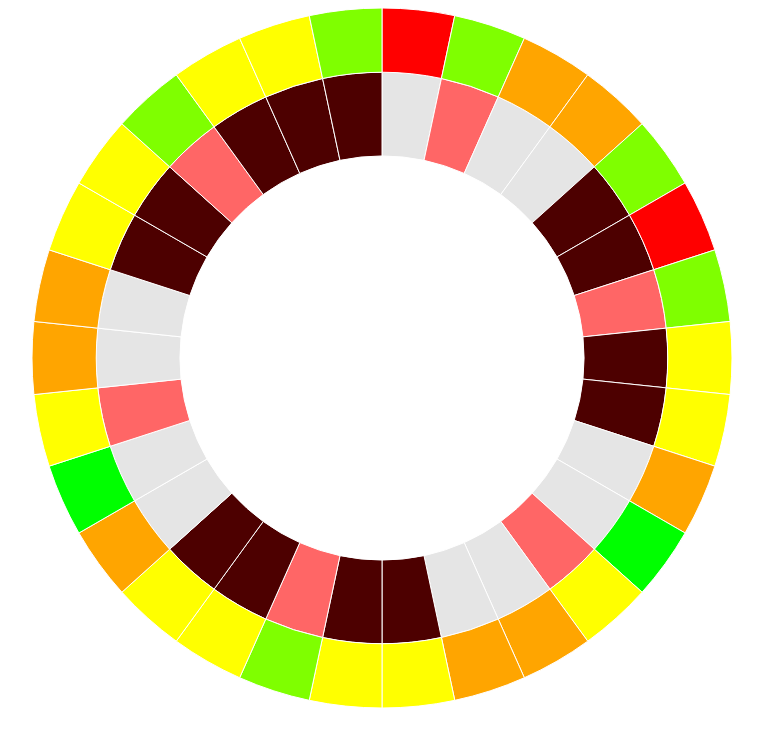
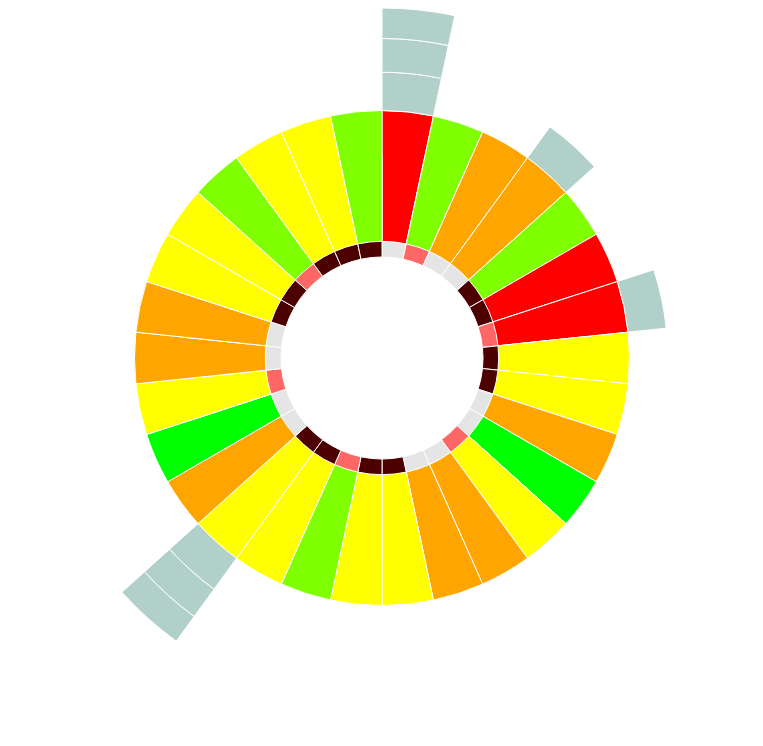
Before and after one commit to rebekahkim/d3, a plain HTML site: page sunburst.html in a window 1280 px wide. Shown: the whole page, without its empty margins (76-839 px from the left). Drawn offline with Linux system fonts and the light colour scheme.

Commit message:
Fixed
*PROBLEM documented

```diff
--- a/sunburst.html
+++ b/sunburst.html
@@ -11,115 +11,133 @@
     <script type="text/javascript">
     	var dataset;
 
-    	// load JSON
-    	d3.json("/data/test.json", function(data){
-    		// for (var i = data["days"].length - 1; i >= 0; i--) {
-    			// console.log(data["days"][i]);
-    			// dataset.push(data["days"][i]);
-    		// }
-    		console.log(data)
+    	// PROBLEM: parsing JSON file
+    	d3.json("/data/insights.json", function(data){
     		dataset = data;
     	});
 
-
-		const data = {
+ 		// Sunburst takes hierarchal data
+		// so the insights.JSON file format should be the following:
+		var data = {
+		  // root
 		  name: 'root',
 		  children: [
-		    { name: 'day',  havePeriod: "No", bleeding: "", children: [
-		      { name: 'day1', size: 1, howWasDay: "unbearable"}
+		  	// First Ring- Period and Bleeding
+		    { dayNb: 0, name: 'blood',  havePeriod: "No", bleeding: "", children: [
+		      // Second Ring- How was your day
+		      { name: 'howdy', size: 1, howWasDay: "unbearable", children: [
+		      	// Outer Rings- number of tracking- hierarchal
+		      	// So the total number of rings (depth), per day, there will be 2 inner rings (blood, howWasDay) + number of tracking
+		      	{ name: 'track1', size: 1, children: [
+		      		{ name: 'track2', size: 1, children: [
+		      			// this day has 3 trackings
+		      			{name: 'track3', size: 1}
+		      		]}
+		      	]}
+		      ]}
 		    ] },
-		   { name: 'day', havePeriod: "No", bleeding: "break", children: [
-		      { name: 'day1', size: 1,  howWasDay: "good" }
+		   { dayNb: 1, name: 'blood', havePeriod: "No", bleeding: "break", children: [
+		      { name: 'howdy', size: 1,  howWasDay: "good" }
 		    ] },
-		    { name: 'day', havePeriod: "No", bleeding: "", children: [
-		      { name: 'day1', size: 1, howWasDay: "manageable"  }
+		    { dayNb: 2, name: 'blood', havePeriod: "No", bleeding: "", children: [
+		      { name: 'howdy', size: 1, howWasDay: "manageable"  }
 		    ] },
-		    { name: 'day',havePeriod: "No", bleeding: "", children: [
-		      { name: 'day1', size: 1, howWasDay: "manageable"  }
+		    { dayNb: 3, name: 'blood',havePeriod: "No", bleeding: "", children: [
+		      { name: 'howdy', size: 1, howWasDay: "manageable", children: [
+		      	{naem : 'track1' , size: 1}
+		      ] }
 		    ] },
-		    { name: 'day', havePeriod: "Yes", bleeding: "", children: [
-		      { name: 'day1', size: 1,  howWasDay: "good" }
+		    { dayNb: 4, name: 'blood', havePeriod: "Yes", bleeding: "", children: [
+		      { name: 'howdy', size: 1,  howWasDay: "good" }
 		    ] },
-		    { name: 'day', havePeriod: "Yes", bleeding: "", children: [
-		      { name: 'day1', size: 1,  howWasDay: "unbearable" }
+		    { dayNb: 5, name: 'blood', havePeriod: "Yes", bleeding: "", children: [
+		      { name: 'howdy', size: 1,  howWasDay: "unbearable" }
 		    ] },
-		    { name: 'day', havePeriod: "Yes", bleeding: "break", children: [
-		      { name: 'day1', size: 1,  howWasDay: "good" }
+		    { dayNb: 6, name: 'blood', havePeriod: "Yes", bleeding: "break", children: [
+		      { name: 'howdy', size: 1, howWasDay: "unbearable", children: [
+		      	{ name: 'track1', size:1}
+		      ]}
 		    ] },
-		    { name: 'day', havePeriod: "Yes", bleeding: "", children: [
-		      { name: 'day1', size: 1,  howWasDay: "bad" }
+		    { dayNb: 7, name: 'blood', havePeriod: "Yes", bleeding: "", children: [
+		      { name: 'howdy', size: 1,  howWasDay: "bad" }
 		    ] },
-		    { name: 'day', havePeriod: "Yes", bleeding: "", children: [
-		      { name: 'day1', size: 1,  howWasDay: "bad" }
+		    { dayNb: 8, name: 'blood', havePeriod: "Yes", bleeding: "", children: [
+		      { name: 'howdy', size: 1,  howWasDay: "bad" }
 		    ] },
-		    { name: 'day', havePeriod: "No", bleeding: "", children: [
-		      { name: 'day1', size: 1, howWasDay: "manageable"  }
+		    { dayNb: 9, name: 'blood', havePeriod: "No", bleeding: "", children: [
+		      { name: 'howdy', size: 1, howWasDay: "manageable"  }
 		    ] },
-		    { name: 'day',  havePeriod: "No", bleeding: "", children: [
-		      { name: 'day1', size: 1, howWasDay: "great"}
+		    { dayNb: 10, name: 'blood',  havePeriod: "No", bleeding: "", children: [
+		      { name: 'howdy', size: 1, howWasDay: "great"}
 		    ] },
-		   { name: 'day', havePeriod: "No", bleeding: "break", children: [
-		      { name: 'day1', size: 1,  howWasDay: "bad" }
+		   { dayNb: 11, name: 'blood', havePeriod: "No", bleeding: "break", children: [
+		      { name: 'howdy', size: 1,  howWasDay: "bad" }
 		    ] },
-		    { name: 'day', havePeriod: "No", bleeding: "", children: [
-		      { name: 'day1', size: 1, howWasDay: "manageable"  }
+		    { dayNb: 12, name: 'blood', havePeriod: "No", bleeding: "", children: [
+		      { name: 'howdy', size: 1, howWasDay: "manageable"  }
 		    ] },
-		    { name: 'day',havePeriod: "No", bleeding: "", children: [
-		      { name: 'day1', size: 1, howWasDay: "manageable"  }
+		    { dayNb: 13, name: 'blood',havePeriod: "No", bleeding: "", children: [
+		      { name: 'howdy', size: 1, howWasDay: "manageable"  }
 		    ] },
-		    { name: 'day', havePeriod: "Yes", bleeding: "", children: [
-		      { name: 'day1', size: 1,  howWasDay: "bad" }
+		    { dayNb: 14, name: 'blood', havePeriod: "Yes", bleeding: "", children: [
+		      { name: 'howdy', size: 1,  howWasDay: "bad" }
 		    ] },
-		    { name: 'day', havePeriod: "Yes", bleeding: "", children: [
-		      { name: 'day1', size: 1,  howWasDay: "bad" }
+		    { dayNb: 15, name: 'blood', havePeriod: "Yes", bleeding: "", children: [
+		      { name: 'howdy', size: 1,  howWasDay: "bad" }
 		    ] },
-		    { name: 'day', havePeriod: "Yes", bleeding: "break", children: [
-		      { name: 'day1', size: 1,  howWasDay: "good" }
+		    { dayNb: 16, name: 'blood', havePeriod: "Yes", bleeding: "break", children: [
+		      { name: 'howdy', size: 1,  howWasDay: "good" }
 		    ] },
-		    { name: 'day', havePeriod: "Yes", bleeding: "", children: [
-		      { name: 'day1', size: 1,  howWasDay: "bad" }
+		    { dayNb: 17, name: 'blood', havePeriod: "Yes", bleeding: "", children: [
+		      { name: 'howdy', size: 1,  howWasDay: "bad" }
 		    ] },
-		    { name: 'day', havePeriod: "Yes", bleeding: "", children: [
-		      { name: 'day1', size: 1,  howWasDay: "bad" }
+		    { dayNb: 18, name: 'blood', havePeriod: "Yes", bleeding: "", children: [
+		      { name: 'howdy', size: 1,  howWasDay: "bad", children: [
+		      	{name : 'track1', size: 1, children: [
+		      		{name : 'track 2', size: 1, children: [
+		      			{name : 'track 3', size : 1}
+		      		]}
+		      	]}
+		      ] }
 		    ] },
-		    { name: 'day', havePeriod: "No", bleeding: "", children: [
-		      { name: 'day1', size: 1, howWasDay: "manageable"  }
+		    { dayNb: 19, name: 'blood', havePeriod: "No", bleeding: "", children: [
+		      { name: 'howdy', size: 1, howWasDay: "manageable"  }
 		    ] },
-		    { name: 'day',  havePeriod: "No", bleeding: "", children: [
-		      { name: 'day1', size: 1, howWasDay: "great"}
+		    { dayNb: 20, name: 'blood',  havePeriod: "No", bleeding: "", children: [
+		      { name: 'howdy', size: 1, howWasDay: "great"}
 		    ] },
-		   { name: 'day', havePeriod: "No", bleeding: "break", children: [
-		      { name: 'day1', size: 1,  howWasDay: "bad" }
+		   { dayNb: 21, name: 'blood', havePeriod: "No", bleeding: "break", children: [
+		      { name: 'howdy', size: 1,  howWasDay: "bad" }
 		    ] },
-		    { name: 'day', havePeriod: "No", bleeding: "", children: [
-		      { name: 'day1', size: 1, howWasDay: "manageable"  }
+		    { dayNb: 22, name: 'blood', havePeriod: "No", bleeding: "", children: [
+		      { name: 'howdy', size: 1, howWasDay: "manageable"  }
 		    ] },
-		    { name: 'day',havePeriod: "No", bleeding: "", children: [
-		      { name: 'day1', size: 1, howWasDay: "manageable"  }
+		    { dayNb: 23, name: 'blood',havePeriod: "No", bleeding: "", children: [
+		      { name: 'howdy', size: 1, howWasDay: "manageable"  }
 		    ] },
-		    { name: 'day', havePeriod: "Yes", bleeding: "", children: [
-		      { name: 'day1', size: 1,  howWasDay: "bad" }
+		    { dayNb: 24, name: 'blood', havePeriod: "Yes", bleeding: "", children: [
+		      { name: 'howdy', size: 1,  howWasDay: "bad" }
 		    ] },
-		    { name: 'day', havePeriod: "Yes", bleeding: "", children: [
-		      { name: 'day1', size: 1,  howWasDay: "bad" }
+		    { dayNb: 25, name: 'blood', havePeriod: "Yes", bleeding: "", children: [
+		      { name: 'howdy', size: 1,  howWasDay: "bad" }
 		    ] },
-		    { name: 'day', havePeriod: "Yes", bleeding: "break", children: [
-		      { name: 'day1', size: 1,  howWasDay: "good" }
+		    { dayNb: 26, name: 'blood', havePeriod: "Yes", bleeding: "break", children: [
+		      { name: 'howdy', size: 1,  howWasDay: "good" }
 		    ] },
-		    { name: 'day', havePeriod: "Yes", bleeding: "", children: [
-		      { name: 'day1', size: 1,  howWasDay: "bad" }
+		    { dayNb: 27, name: 'blood', havePeriod: "Yes", bleeding: "", children: [
+		      { name: 'howdy', size: 1,  howWasDay: "bad" }
 		    ] },
-		    { name: 'day', havePeriod: "Yes", bleeding: "", children: [
-		      { name: 'day1', size: 1,  howWasDay: "bad" }
+		    { dayNb: 28, name: 'blood', havePeriod: "Yes", bleeding: "", children: [
+		      { name: 'howdy', size: 1,  howWasDay: "bad" }
 		    ] },
-		    { name: 'day', havePeriod: "Yes", bleeding: "", children: [
-		      { name: 'day1', size: 1, howWasDay: "good"  }
+		    { dayNb: 29, name: 'blood', havePeriod: "Yes", bleeding: "", children: [
+		      { name: 'howdy', size: 1, howWasDay: "good"  }
 		    ]}
 		  ]
 		}
 
-		console.log(data);
 
+		// PROBLEM: need to adjust frame dynamically depending on device (iPhone 5, 6, iPad, etc) display size
 		var width = 900,
 		    height = 700,
 		    radius = Math.min(width, height) / 2;
@@ -133,14 +151,30 @@
 		var partition = d3.layout.partition()
 		    .sort(null)
 		    .size([2 * Math.PI, radius * radius]) // [width, height]
-		    // .value(function(d) { return 1; });
 		    .value(function(d){return d.size});
 
 		var arc = d3.svg.arc()
-			.startAngle(function(d) { return d.x; })
-			.endAngle(function(d) { return d.x + d.dx; })
-			.innerRadius(function(d) { return Math.sqrt(d.y); })
-			.outerRadius(function(d) { return Math.sqrt(d.y + d.dy); });
+            .startAngle(function(d) { return d.x; })
+            .endAngle(function(d) { return d.x + d.dx; })
+            // .innerRadius(function(d) { return Math.sqrt(d.y); })
+			// .outerRadius(function(d) { return Math.sqrt(d.y + d.dy); });
+            .innerRadius(function(d) {
+            	// Make innermost ring thinner
+            	// dx, dy are offset x, y position
+            	// console.log("depth: " + d.depth + " x: " +d.x)
+            	// console.log("depth: " + d.depth + " y: " +d.y)
+            	// console.log("depth: " + d.depth + " dx: " +d.dx)
+            	// console.log("depth: " + d.depth + " dy: " +d.dy)
+		        if (d.depth == 1){return Math.sqrt(d.y / 2);}
+		        if (d.depth == 2) {return Math.sqrt(d.y /3);}
+		        return Math.sqrt(d.y);
+		    })
+            .outerRadius(function(d) {
+				if (d.depth == 1){return Math.sqrt((d.y+d.dy))}
+		        if (d.depth == 2){return Math.sqrt(d.y +d.dy)}
+		        return Math.sqrt(d.y + d.dy);
+		        }
+		    );
 
 		var g = svg.datum(data)
 			.selectAll('path')
@@ -150,17 +184,20 @@
 			.append('path')
 			.attr('display', function(d){ return d.depth ? null : 'none';})
 			.attr('d', arc)
-			.style('stroke', '#fff')
+			.style('stroke', '#fff') // line separating blocks
 			.style('fill', function (d) {
-			    console.log(d);
-				if (typeof d.bleeding !=='undefined' && d.bleeding.length > 0){
-				  return '#ff6666'; // light red
-				}
-				if (typeof d.havePeriod !=='undefined' && d.havePeriod == "Yes") {
-				  return "#4d0000"; // dark red
+			    // First Ring- bleeding
+				if (d.depth == 1){
+					if (d.bleeding.length > 0){
+						return '#ff6666'; // light red
+					}
+					if (d.havePeriod == "Yes"){
+						return "#4d0000"; // dark red
+					}
 				}
 
-				if (typeof d.howWasDay !=='undefined'){
+				// Second Ring- how was day
+				if (d.depth == 2){
 				  switch (d.howWasDay){
 				      case "unbearable" :
 				        return "#FF0000"
@@ -175,7 +212,11 @@
 				    }
 				}
 
-				return '#e5e5e5'; // null grey
+				// Outer Rings- how many tracked
+				if (d.depth > 2) { return "#b1d0ca"}
+
+				// No data (null color)
+				return '#e5e5e5'; // grey
 				});
 
 	</script>
```
